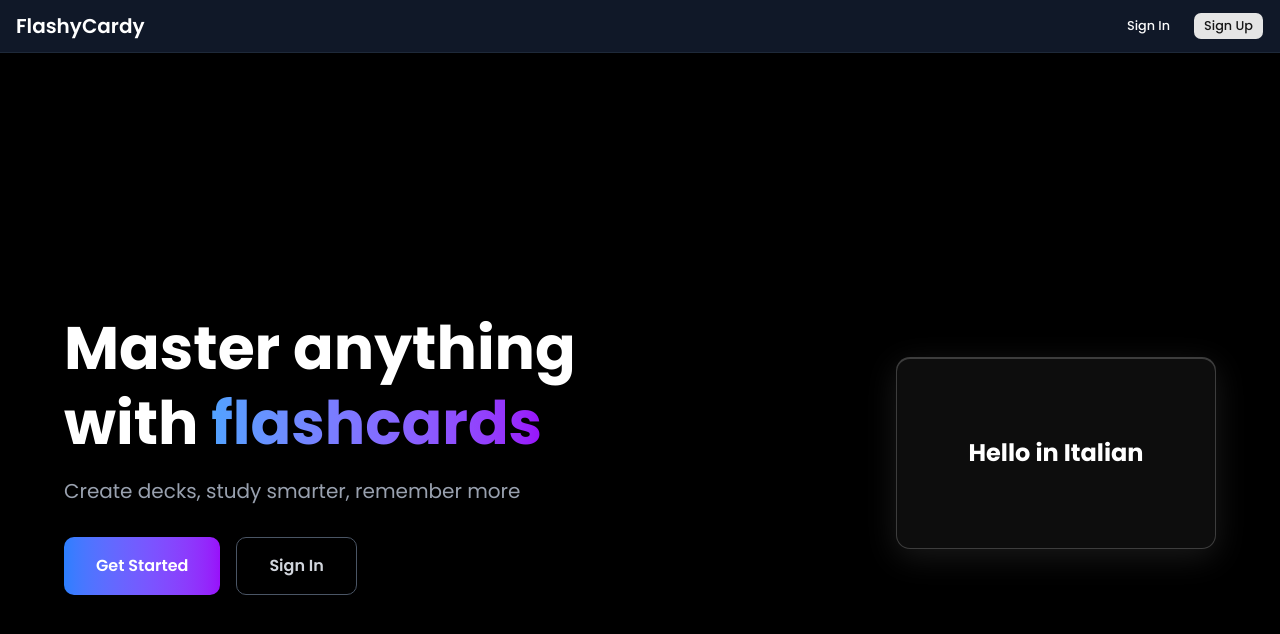
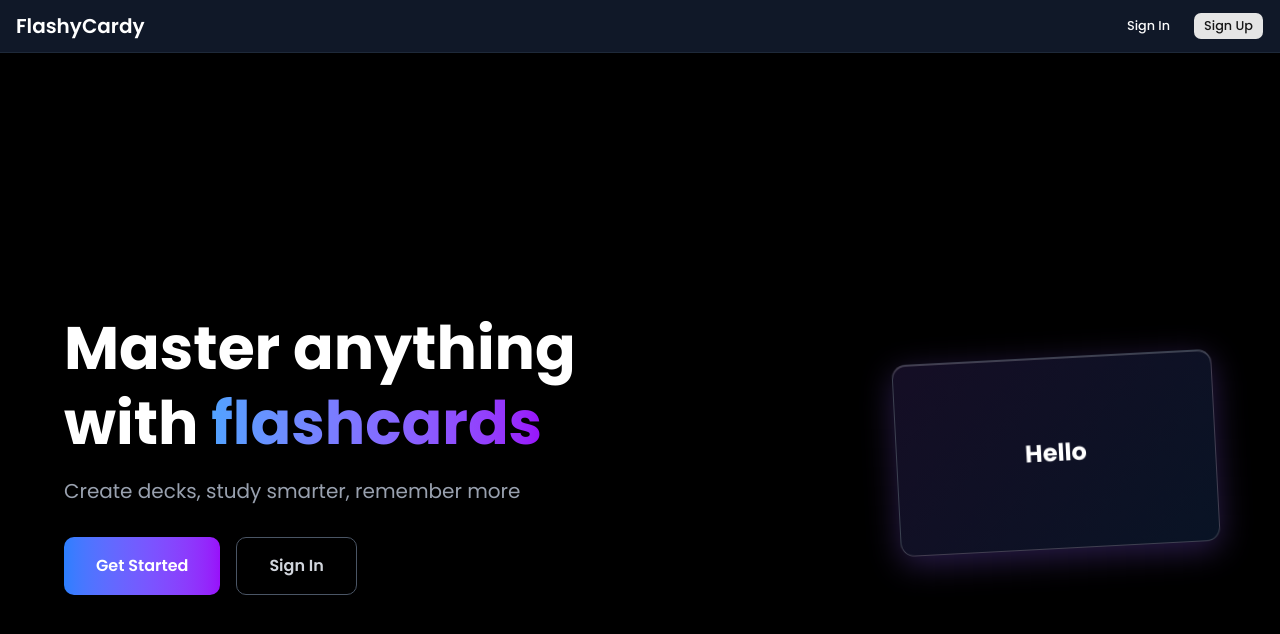
Before and after one commit to nhivanvu/Flash-Card, a Next.js app: page / in a window 1280 px wide. Shown: the top 634 px of the page. Built offline with nearby package versions, Linux system fonts and the light colour scheme; no server answers.

Commit message:
Auto-commit: Update 1 file (src/components/FlipCard.tsx,)

```diff
--- a/src/components/FlipCard.tsx
+++ b/src/components/FlipCard.tsx
@@ -16,15 +16,15 @@ export function FlipCard() {
   return (
     <div className="flex justify-center lg:justify-end">
       <div className="perspective-1000">
-        <div className="flashcard-container">
+        <div className="flashcard-container" style={{ transform: 'rotate(-3deg)' }}>
           <div className={`flashcard-inner relative w-80 h-48 transition-transform duration-700 preserve-3d ${isFlipped ? 'rotate-y-180' : ''}`}>
             {/* Front of card */}
             <div className="flashcard-face absolute inset-0 w-full h-full backface-hidden rounded-xl flex items-center justify-center"
                  style={{
-                   background: 'rgba(255, 255, 255, 0.05)',
+                   background: 'linear-gradient(135deg, rgba(139, 92, 246, 0.15), rgba(59, 130, 246, 0.15))',
                    backdropFilter: 'blur(20px)',
                    border: '1px solid rgba(255, 255, 255, 0.2)',
-                   boxShadow: '0 8px 32px rgba(255, 255, 255, 0.1), inset 0 1px 0 rgba(255, 255, 255, 0.2)'
+                   boxShadow: '0 8px 32px rgba(139, 92, 246, 0.3), inset 0 1px 0 rgba(255, 255, 255, 0.2)'
                  }}>
               <div className="text-center">
                 <div className="text-3xl font-bold text-white">Ciao</div>
@@ -34,13 +34,13 @@ export function FlipCard() {
             {/* Back of card */}
             <div className="flashcard-face absolute inset-0 w-full h-full backface-hidden rotate-y-180 rounded-xl flex items-center justify-center"
                  style={{
-                   background: 'rgba(255, 255, 255, 0.05)',
+                   background: 'linear-gradient(135deg, rgba(139, 92, 246, 0.15), rgba(59, 130, 246, 0.15))',
                    backdropFilter: 'blur(20px)',
                    border: '1px solid rgba(255, 255, 255, 0.2)',
-                   boxShadow: '0 8px 32px rgba(255, 255, 255, 0.1), inset 0 1px 0 rgba(255, 255, 255, 0.2)'
+                   boxShadow: '0 8px 32px rgba(139, 92, 246, 0.3), inset 0 1px 0 rgba(255, 255, 255, 0.2)'
                  }}>
               <div className="text-center">
-                <div className="text-2xl font-bold text-white">Hello in Italian</div>
+                <div className="text-2xl font-bold text-white">Hello</div>
               </div>
             </div>
           </div>
```
